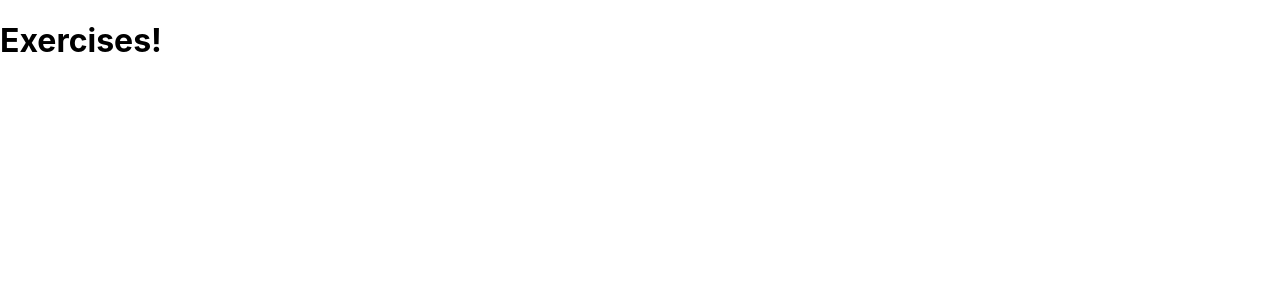
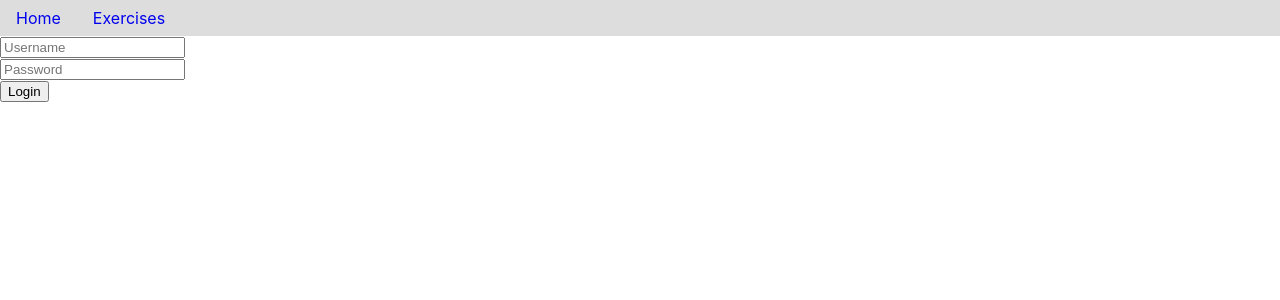
Before and after one commit to CameronMSeibel/react-practice, a React (Create React App) app: page / in a window 1280 px wide. Shown: the top 300 px of the page. Built offline with nearby package versions, Linux system fonts and the light colour scheme.

Commit message:
Implement some routing for the app

```diff
--- a/package.json
+++ b/package.json
@@ -13,6 +13,7 @@
     "axios": "^0.27.2",
     "react": "^18.2.0",
     "react-dom": "^18.2.0",
+    "react-router-dom": "^6.3.0",
     "react-scripts": "5.0.1",
     "typescript": "^4.8.2",
     "web-vitals": "^2.1.4"
--- /dev/null
+++ b/src/ApiConfig.ts
@@ -0,0 +1,5 @@
+import axios from "axios";
+
+export const WORKOUT_API = axios.create({
+    baseURL: "https://wger.de/api/v2"
+});
--- a/src/App.tsx
+++ b/src/App.tsx
@@ -1,10 +1,11 @@
-import CredentialsForm from "./components/CredentialsForm";
-import ExercisePage from "./pages/ExercisePage";
+import Navbar from "./components/Navbar";
+import Routes from "./components/Routes";
 
 function App() {
   return (
     <>
-      <ExercisePage />
+      <Navbar />
+      <Routes />
     </>
   );
 }
--- /dev/null
+++ b/src/components/Navbar.tsx
@@ -0,0 +1,31 @@
+import { CSSProperties } from "react";
+import { Link } from "react-router-dom";
+
+const link: CSSProperties = {
+    display: "block",
+    padding: "0.5rem 1rem",
+    textDecoration: "none",
+
+}
+
+const list: CSSProperties = {
+    listStyleType: "none",
+    margin: 0,
+    padding: 0,
+    backgroundColor: "#dddddd"
+}
+
+const listItem: CSSProperties = {
+    display: "inline-block"
+}
+
+export default function Navbar() {
+    return (
+        <nav>
+            <ul style={list}>
+                <li style={listItem}><Link to="/" style={link}>Home</Link></li>
+                <li style={listItem}><Link to="/exercises" style={link}>Exercises</Link></li>
+            </ul>
+        </nav>
+    );
+}
--- /dev/null
+++ b/src/components/Routes.tsx
@@ -0,0 +1,12 @@
+import CredentialsForm from "./CredentialsForm";
+import ExercisePage from "../pages/ExercisePage";
+import { Route, Routes as DomRoutes } from "react-router-dom";
+
+export default function Routes() {
+    return (
+        <DomRoutes>
+            <Route path="/" element={<CredentialsForm type="Login" />} />
+            <Route path="/exercises" element={<ExercisePage />} />
+        </DomRoutes>
+    );
+}
--- a/src/index.tsx
+++ b/src/index.tsx
@@ -3,13 +3,16 @@ import ReactDOM from 'react-dom/client';
 import './index.css';
 import App from './App';
 import reportWebVitals from './reportWebVitals';
+import { BrowserRouter } from 'react-router-dom';
 
 const root = ReactDOM.createRoot(
   document.getElementById('root') as HTMLElement
 );
 root.render(
   <React.StrictMode>
-    <App />
+    <BrowserRouter>
+      <App />
+    </BrowserRouter>
   </React.StrictMode>
 );
 
```
Also changed, not shown: 1 other file (tests, documents, lock files or other folders).
